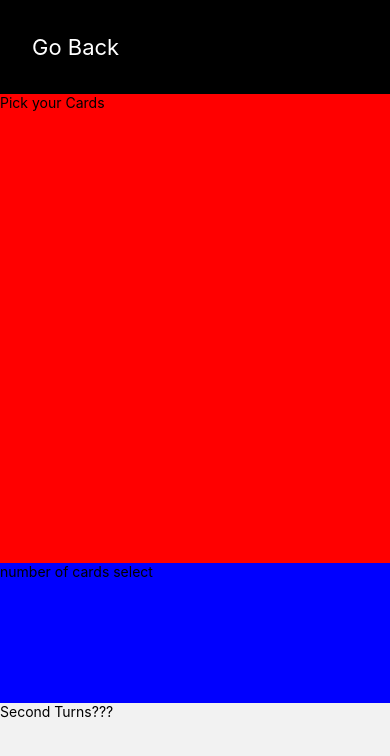
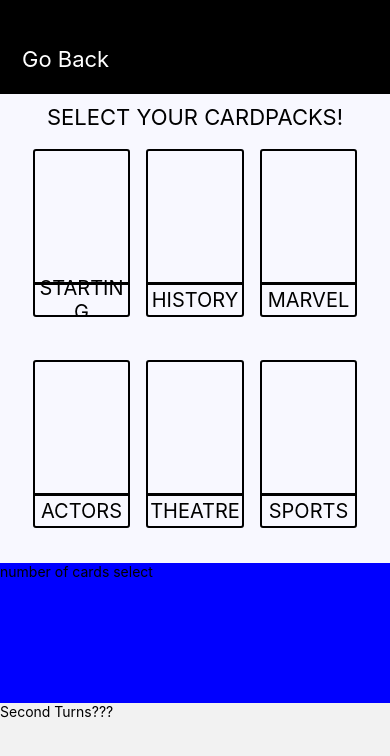
Before and after one commit to jdietrich11/AllusionsRN, a React Native app: screen /cardSelect in a window 390 px wide. Shown: the top 756 px of the page. Built offline with nearby package versions, Linux system fonts and the light colour scheme.

Commit message:
added cardpack select basic styling and exported styles to another file

```diff
--- a/src/pages/card-select/card-select.js
+++ b/src/pages/card-select/card-select.js
@@ -1,4 +1,15 @@
-import { View, Text, StyleSheet, Pressable } from "react-native";
+import { View, Text, StyleSheet, Pressable, Image } from "react-native";
+
+import styles from "./card-select.styles";
+
+const TempCardpacks = [
+  "Starting",
+  "history",
+  "Marvel",
+  "Actors",
+  "Theatre",
+  "Sports",
+];
 
 function CardSelect({ navigation }) {
   return (
@@ -9,7 +20,19 @@ function CardSelect({ navigation }) {
         </Pressable>
       </View>
       <View style={styles.cardPickerContainer}>
-        <Text>Pick your Cards</Text>
+        <View style={styles.cardpackPickerTitleContainer}>
+          <Text style={styles.cardpackPickerTitle}>SELECT YOUR CARDPACKS!</Text>
+        </View>
+        <View style={styles.cardpacks}>
+          {TempCardpacks.map((cardpack) => (
+            <View style={styles.cardpack}>
+              <Image style={styles.cardpackImage} />
+              <View style={styles.cardpackTitleContainer}>
+                <Text style={styles.cardpackTitle}>{cardpack}</Text>
+              </View>
+            </View>
+          ))}
+        </View>
       </View>
       <View style={styles.gameLengthContainer}>
         <Text>number of cards select</Text>
@@ -22,30 +45,3 @@ function CardSelect({ navigation }) {
 }
 
 export default CardSelect;
-
-const styles = StyleSheet.create({
-  container: {
-    flex: 1,
-  },
-  containerHeader: {
-    flex: 1,
-    backgroundColor: "black",
-    justifyContent: "center",
-  },
-  headerText: {
-    color: "white",
-    fontSize: 22,
-    padding: 32,
-  },
-  cardPickerContainer: {
-    flex: 5,
-    backgroundColor: "red",
-  },
-  gameLengthContainer: {
-    flex: 1.5,
-    backgroundColor: "blue",
-  },
-  secondsPerTurnContainer: {
-    flex: 1.5,
-  },
-});
--- /dev/null
+++ b/src/pages/card-select/card-select.styles.js
@@ -0,0 +1,66 @@
+import { StyleSheet } from "react-native";
+
+const styles = StyleSheet.create({
+  container: {
+    flex: 1,
+  },
+  containerHeader: {
+    flex: 1,
+    backgroundColor: "black",
+    justifyContent: "flex-end",
+  },
+  headerText: {
+    color: "white",
+    fontSize: 22,
+    padding: 22,
+  },
+  cardPickerContainer: {
+    flex: 5,
+    backgroundColor: "#f8f8ff",
+  },
+  cardpackPickerTitleContainer: {
+    justifyContent: "center",
+    height: "10%",
+  },
+  cardpackPickerTitle: {
+    textAlign: "center",
+    fontSize: 22,
+  },
+  cardpacks: {
+    height: "90%",
+    flexDirection: "row",
+    flexWrap: "wrap",
+    justifyContent: "center",
+  },
+  cardpack: {
+    height: "40%",
+    width: "25%",
+    borderWidth: 2,
+    borderRadius: 3,
+    margin: 8,
+    overflow: "hidden",
+  },
+  cardpackImage: {
+    height: "80%",
+  },
+  cardpackTitleContainer: {
+    flex: 1,
+    borderTopWidth: 3,
+    alignContent: "center",
+    justifyContent: "center",
+  },
+  cardpackTitle: {
+    textAlign: "center",
+    textTransform: "uppercase",
+    fontSize: 20,
+  },
+  gameLengthContainer: {
+    flex: 1.5,
+    backgroundColor: "blue",
+  },
+  secondsPerTurnContainer: {
+    flex: 1.5,
+  },
+});
+
+export default styles;
```
